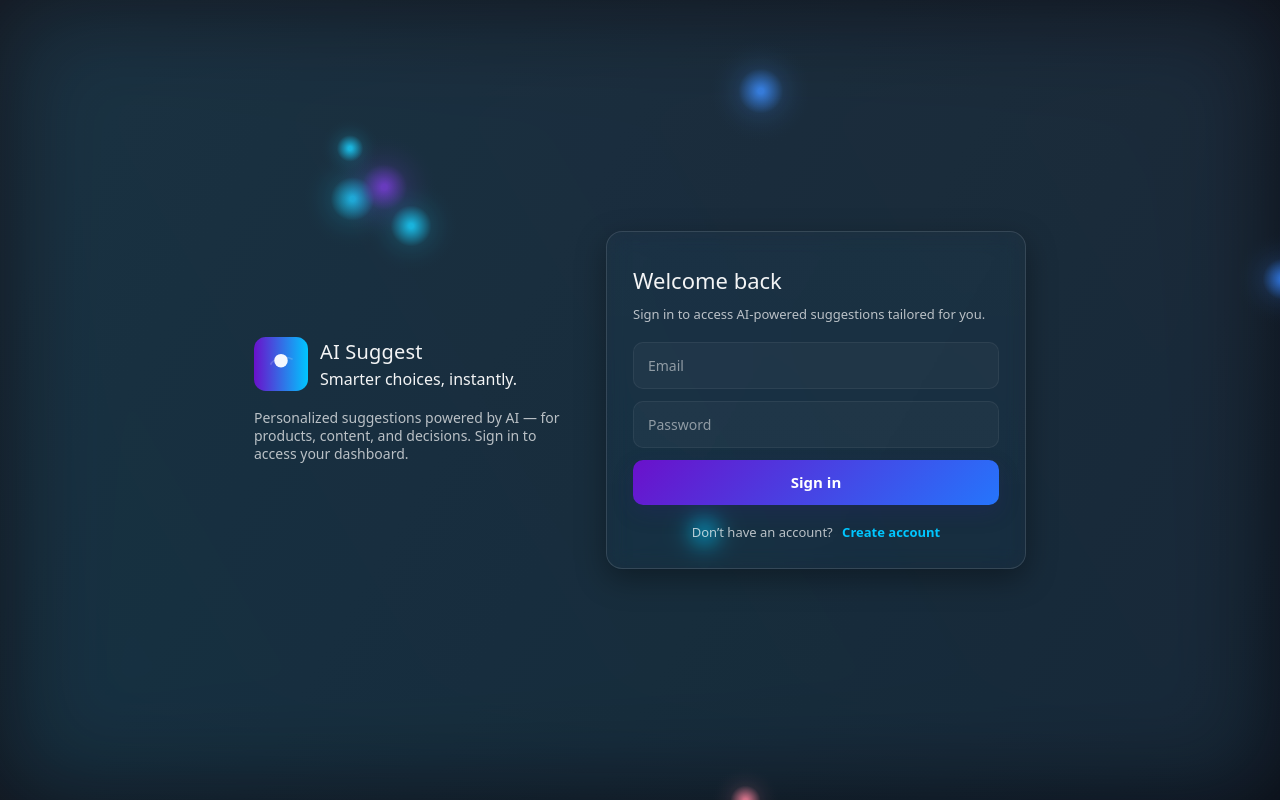
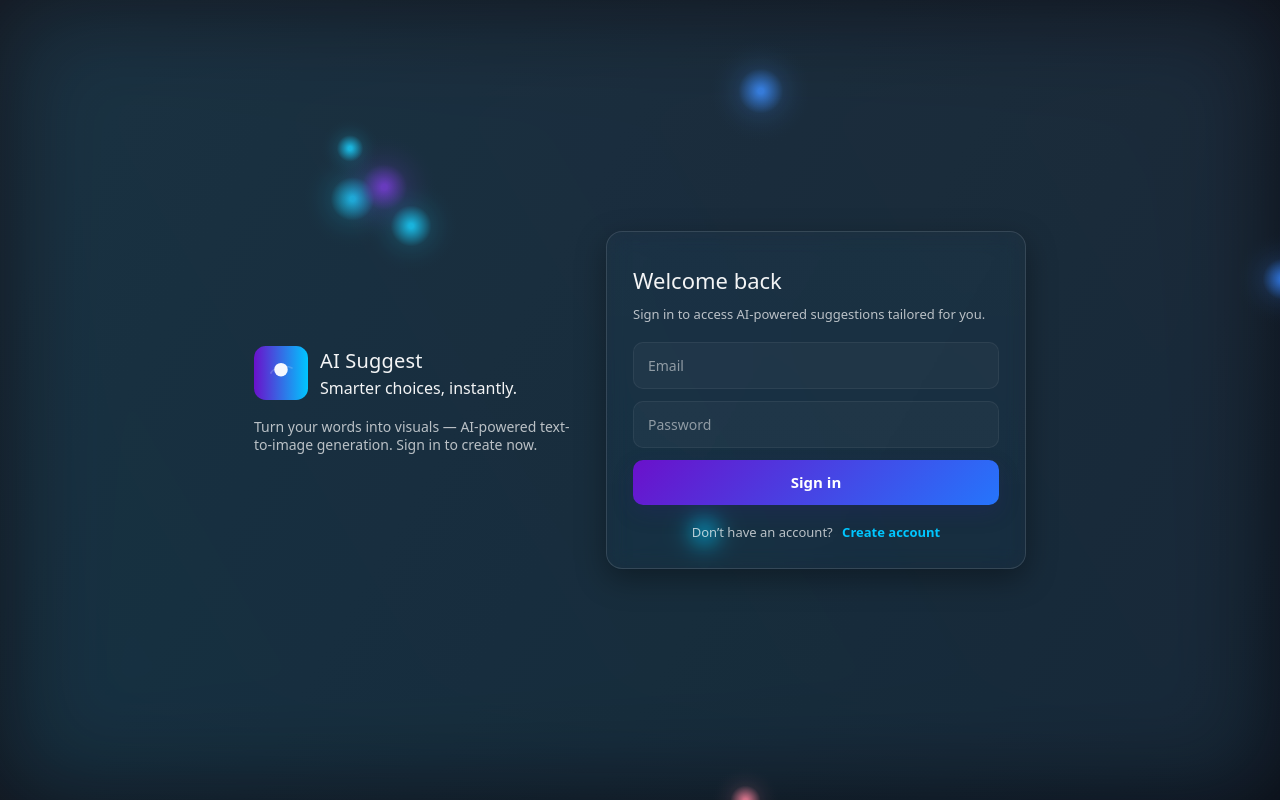
Before and after one commit to AI-Suggest/ai-frontend, a React (Vite) app: page / in a window 1280 px wide. Built offline with nearby package versions, Linux system fonts and the light colour scheme.

Commit message:
Update AuthScreen.jsx

```diff
--- a/src/components/AuthScreen.jsx
+++ b/src/components/AuthScreen.jsx
@@ -211,8 +211,7 @@ const getPasswordError = (password) => {
             </div>
           </div>
           <p className="tag">
-            Personalized suggestions powered by AI — for products, content, and
-            decisions. Sign in to access your dashboard.
+         Turn your words into visuals — AI-powered text-to-image generation. Sign in to create now.
           </p>
         </div>
 
```
